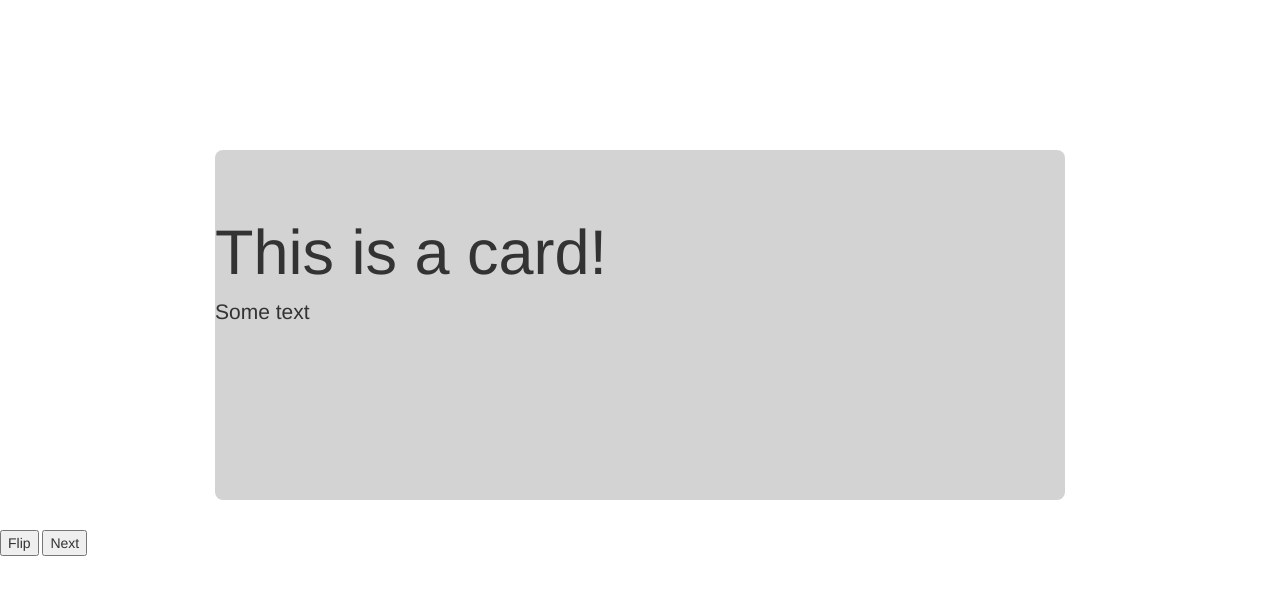
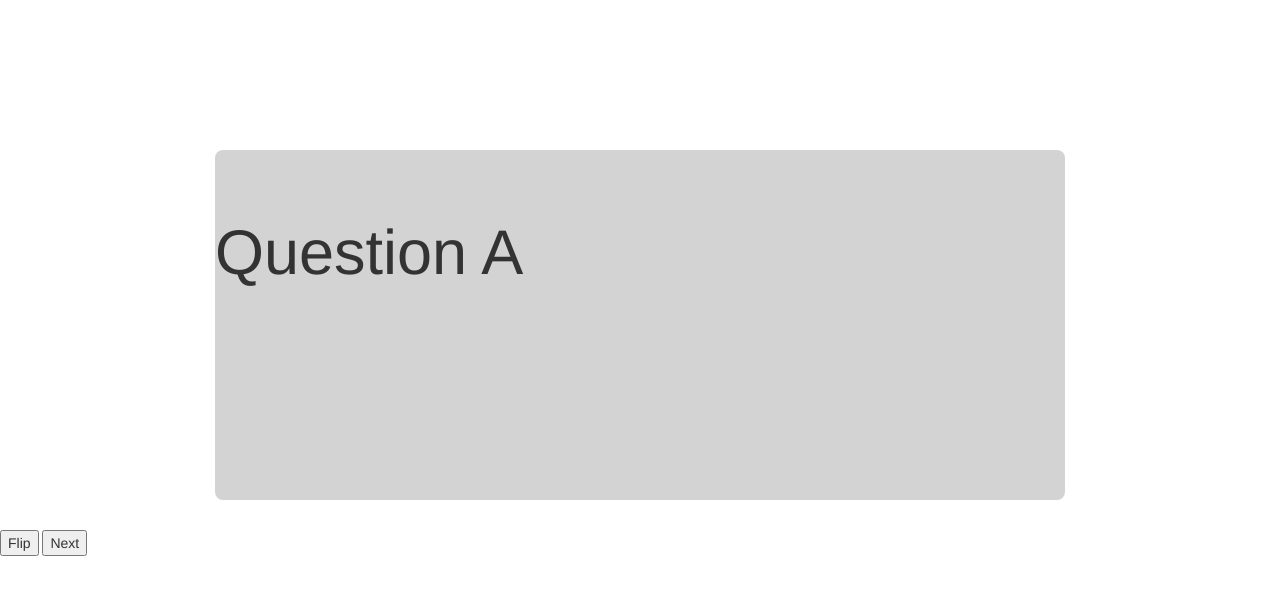
Before and after one commit to Seth-Johnson/flashCards, a plain HTML site: page index.html in a window 1280 px wide. Both pictures are taken after a click on the button "Next". Drawn offline with nearby package versions, Linux system fonts and the light colour scheme.

```diff
--- a/index.html
+++ b/index.html
@@ -13,10 +13,7 @@
 
   <body>
     <div id="placeHolder" class=" card jumbotron"><h1> Flash cards!</h1><p>Define some cards below and lets get going!</p> </div>
-    <div class="card jumbotron" id="card">
-        <h1> This is a card!</h1>
-        <p>Some text</p>
-      </div>
+    <div class="card jumbotron" id="card"> </div>
 
       <button id="flip">Flip</button> <button id="nextCard">Next</button>
 
--- a/index.js
+++ b/index.js
@@ -1,11 +1,14 @@
 // arrays, arrays!
-var questions = [ "Question A", "Question B", ];
-var answers = [ "Answer A", "Answer B", ];
+var questions = [ "Question A", "Question B", "Question C", ];
+var answers = [ "Answer A", "Answer B", "Answer C", ];
 // hold the current and last card. We'll calculate next card on the fly
-var currentCard;
+var currentCard = 0;
 var previousCard;
+// we'll be doing a lot of sliding, let's make it easier
 hideCard = { "direction": "left", "mode": "hide" };
 showCard = { "direction": "right", "mode": "show"};
+// to keep track of whether we're showing a question or an answer
+var isQ = true;
 
 
 // start with the card hidden:
@@ -23,29 +26,30 @@
 });
 
 // next button click handler
+// for now just show cards randomly, later we'll offer an option for showing them in order
 $('#nextCard').click(function() {
     previousCard = currentCard;
     currentCard = getRandomCard();
     if ($('#card').is(':hidden')) {
-        $('#card').show();
+        $('#card').show().html('<h1>' + questions[0] + '</h1>');
         $('#placeHolder').remove();
 }
      else {
-
-    $('.card').effect('slide', hideCard, 750).html('<h1>'+ questions[getRandomCard()] +'</h1>').effect('slide', showCard, 500);
+    $('.card').effect('slide', hideCard, 750).html('<h1>'+ questions[currentCard] +'</h1>').effect('slide', showCard, 500);
+    isQ = true;
 }
 });
 
 
 // define previous button here
 
+// get the next card (randomly)
 var getRandomCard = function () {
     randomNum = Math.floor(Math.random() * questions.length);
     return randomNum;
 };
 
 // figure out if we're showing the question or the answer, then chnage it
-var isQ = true;
 var testQuestion = function() {
     if (isQ) {
         isQ = false;
```
